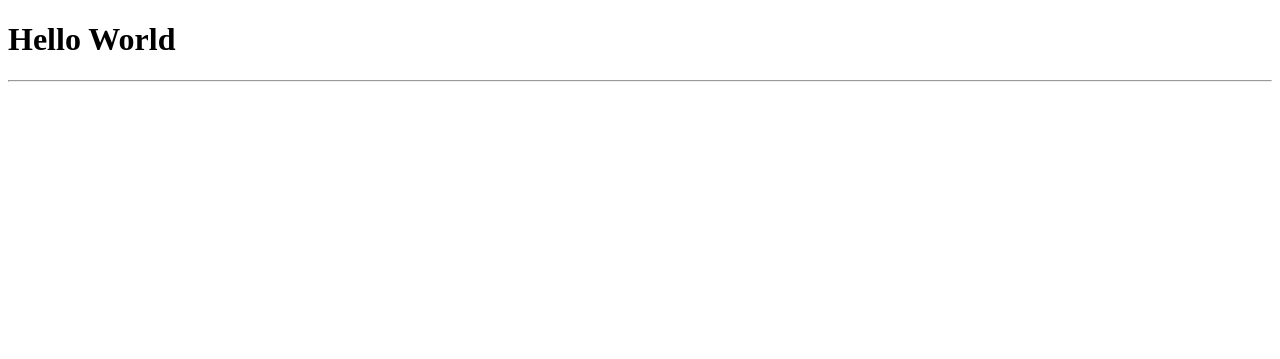
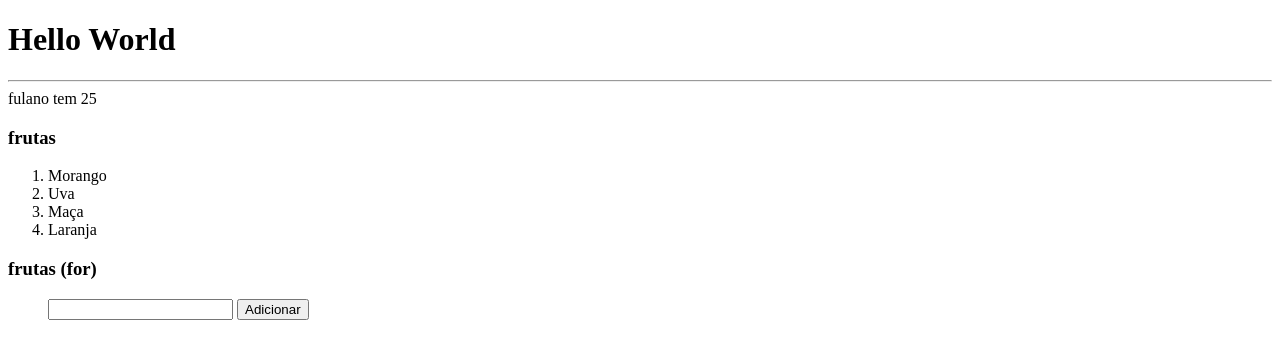
Before and after one commit to marcoguarato15/pythondev, a Flask app: page / in a window 1280 px wide. Shown: the top 359 px of the page. Run offline with Flask 3, Linux system fonts and the light colour scheme.

Commit message:
Iteração dinâmica de lista CR com formulário no Jinja

```diff
--- a/PythonFlask/app.py
+++ b/PythonFlask/app.py
@@ -1,11 +1,33 @@
-from flask import Flask, render_template
+from flask import Flask, render_template, request
 
 app = Flask(__name__)
 
-@app.route("/")
+# Inicialização com escopo global para não resetar a lista sempre que executar a função principal
+frutas = []
+
+@app.route("/", methods=["GET","POST"])
 def principal():
-    return render_template("index.html")
+    nome = "fulano"
+    idade = 25
+
+    fruta1 = "Morango"
+    fruta2 = "Uva"
+    fruta3 = "Maça"
+    fruta4 = "Laranja"
+
+    # list_frutas = ["Abacaxi", "Banana", "Kiwi", "Pêssego"]
+    # Verificando o método do
+    if request.method == "POST":
+        if request.form.get("fruta"):
+            frutas.append(request.form.get("fruta"))
+    return render_template("index.html",
+                            nome = nome, idade = idade,
+                            fruta1 = fruta1, fruta2 = fruta2, fruta3 = fruta3, fruta4 = fruta4,
+                            #frutas=list_frutas
+                            fruta=frutas
+                            )
 
 @app.route("/sobre")
 def sobre():
-    return render_template("about/sobre.html")
+    aluno_nota = {"Fulano":5.0, "Beltrano":6.0, "Aluno":7.0, "Sicrano":8.5}
+    return render_template("about/sobre.html",aluno_nota=aluno_nota)
--- a/PythonFlask/templates/index.html
+++ b/PythonFlask/templates/index.html
@@ -8,5 +8,26 @@
 <body>
     <h1>Hello World</h1>
     <hr>
+    {{nome}} tem {{idade}}
+    <br>
+    <h3 style="font-weight: bold;">frutas</h3>
+     <ol>
+         <li>{{fruta1}}</li>
+         <li>{{fruta2}}</li>
+         <li>{{fruta3}}</li>
+         <li>{{fruta4}}</li>
+     </ol>
+     <h3 style="font-weight: bold;">frutas (for)</h3>
+     <ol>
+        {% for f in fruta %}
+            <li>{{f}}</li>
+        {% endfor %}
+        <!-- Chama a função da rota no action  com o método desejado -->
+        <form action="{{url_for('principal')}}" method="POST">
+            <label for="fruta"></label>
+            <input type="text" name="fruta" id="fruta">
+            <button>Adicionar</button>
+        </form>
+     </ol>
 </body>
 </html>
```
